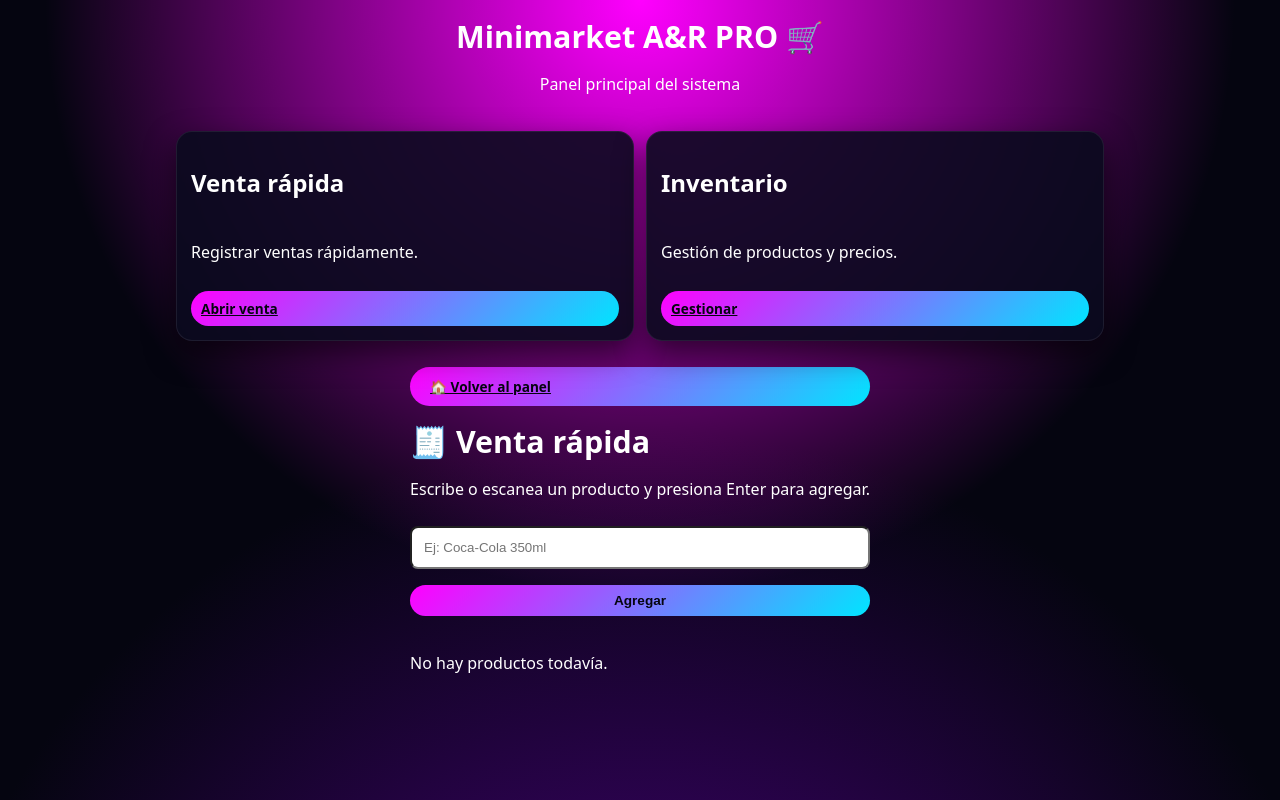
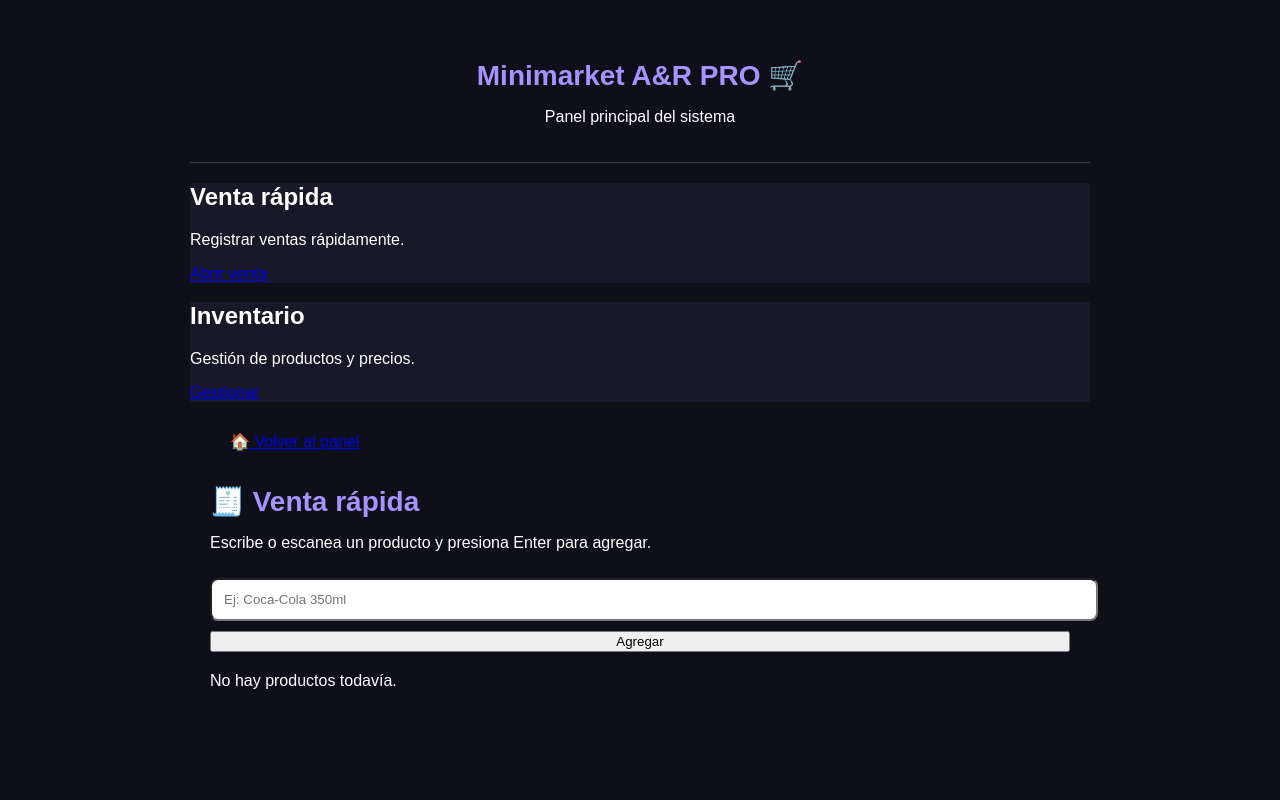
Before and after one commit to alexandrajerez21-design/Arstore, a React (Vite) app: page /venta in a window 1280 px wide. Shown: the top 800 px of the page. Built offline with nearby package versions, Linux system fonts and the light colour scheme.

Commit message:
Update styles.css

```diff
--- a/src/styles.css
+++ b/src/styles.css
@@ -1,303 +1,41 @@
-:root {
-  --bg1: #17002b;
-  --bg2: #4b0082;
-  --bg3: #ff00ff;
-  --accent: #00e5ff;
-  --accent-soft: rgba(0, 229, 255, 0.12);
-  --card-bg: rgba(10, 10, 30, 0.9);
-}
-
-* {
-  box-sizing: border-box;
-}
+/* ================================
+   🌌 Tema general ARstore
+   ================================ */
 
 body {
   margin: 0;
-  min-height: 100vh;
-  font-family: system-ui, -apple-system, BlinkMacSystemFont, "Segoe UI", sans-serif;
-  background: radial-gradient(circle at top, var(--bg3) 0, transparent 45%),
-              radial-gradient(circle at bottom, var(--bg2) 0, #050510 55%);
+  font-family: Arial, Helvetica, sans-serif;
+  background: #0f0f19;
   color: #fff;
 }
 
-/* App layout */
+/* Contenedor general */
 .app {
-  min-height: 100vh;
-  display: flex;
-  flex-direction: column;
-  padding: 16px;
-  max-width: 960px;
-  margin: 0 auto;
+  max-width: 900px;
+  margin: auto;
+  padding: 20px;
 }
+
+/* ================================
+   🏠 Encabezado/Menú principal
+   ================================ */
 
 .app-header {
   text-align: center;
-  margin-bottom: 20px;
+  padding: 20px 10px;
+  border-bottom: 1px solid #3a3a55;
 }
 
 .app-title {
-  font-size: 1.9rem;
-  margin: 0;
+  font-size: 28px;
+  font-weight: bold;
+  color: #a892ff;
+  margin-bottom: 5px;
 }
 
-.app-badge {
-  display: inline-block;
-  margin-top: 4px;
-  padding: 4px 10px;
-  border-radius: 999px;
-  font-size: 0.75rem;
-  background: var(--accent-soft);
-  border: 1px solid var(--accent);
-  color: var(--accent);
-}
-
-.app-tagline {
-  margin-top: 10px;
-  font-size: 0.95rem;
-  opacity: 0.85;
-}
-
-/* Resumen superior */
-.app-summary {
-  display: flex;
-  flex-wrap: wrap;
-  gap: 8px;
-  margin-bottom: 14px;
-  font-size: 0.8rem;
-  opacity: 0.9;
-}
-
-.chip {
-  padding: 4px 10px;
-  border-radius: 999px;
-  background: rgba(255, 255, 255, 0.06);
-  border: 1px solid rgba(255, 255, 255, 0.09);
-}
-
-/* Grid de tarjetas */
-.menu-grid {
-  display: grid;
-  grid-template-columns: 1fr;
-  gap: 12px;
-}
-
-@media (min-width: 640px) {
-  .menu-grid {
-    grid-template-columns: 1fr 1fr;
-  }
-}
+/* ================================
+   🔷 Tarjetas
+   ================================ */
 
 .card {
-  background: var(--card-bg);
-  border-radius: 16px;
-  padding: 14px;
-  border: 1px solid rgba(255, 255, 255, 0.08);
-  box-shadow: 0 12px 30px rgba(0, 0, 0, 0.6);
-  backdrop-filter: blur(12px);
-  display: flex;
-  flex-direction: column;
-  gap: 6px;
-}
-
-.card-label {
-  font-size: 0.7rem;
-  text-transform: uppercase;
-  letter-spacing: 0.1em;
-  opacity: 0.7;
-}
-
-.card-title {
-  font-size: 1.02rem;
-  font-weight: 600;
-}
-
-.card-body {
-  font-size: 0.85rem;
-  opacity: 0.9;
-}
-
-.card-footer {
-  margin-top: 8px;
-  display: flex;
-  justify-content: space-between;
-  align-items: center;
-  font-size: 0.75rem;
-  opacity: 0.85;
-}
-
-/* Botón principal */
-.btn-primary {
-  margin-top: 6px;
-  width: 100%;
-  padding: 8px 10px;
-  border-radius: 999px;
-  border: none;
-  font-size: 0.85rem;
-  font-weight: 600;
-  color: #050510;
-  background: linear-gradient(135deg, #ff00ff, #00e5ff);
-  cursor: pointer;
-}
-
-.btn-primary:active {
-  transform: scale(0.98);
-}
-
-/* Pie de página */
-.app-footer {
-  margin-top: 18px;
-  font-size: 0.7rem;
-  text-align: center;
-  opacity: 0.65;
-}:root {
-  --bg1: #17002b;
-  --bg2: #4b0082;
-  --bg3: #ff00ff;
-  --accent: #00e5ff;
-  --accent-soft: rgba(0, 229, 255, 0.12);
-  --card-bg: rgba(10, 10, 30, 0.9);
-}
-
-* {
-  box-sizing: border-box;
-}
-
-body {
-  margin: 0;
-  min-height: 100vh;
-  font-family: system-ui, -apple-system, BlinkMacSystemFont, "Segoe UI", sans-serif;
-  background: radial-gradient(circle at top, var(--bg3) 0, transparent 45%),
-              radial-gradient(circle at bottom, var(--bg2) 0, #050510 55%);
-  color: #fff;
-}
-
-/* App layout */
-.app {
-  min-height: 100vh;
-  display: flex;
-  flex-direction: column;
-  padding: 16px;
-  max-width: 960px;
-  margin: 0 auto;
-}
-
-.app-header {
-  text-align: center;
-  margin-bottom: 20px;
-}
-
-.app-title {
-  font-size: 1.9rem;
-  margin: 0;
-}
-
-.app-badge {
-  display: inline-block;
-  margin-top: 4px;
-  padding: 4px 10px;
-  border-radius: 999px;
-  font-size: 0.75rem;
-  background: var(--accent-soft);
-  border: 1px solid var(--accent);
-  color: var(--accent);
-}
-
-.app-tagline {
-  margin-top: 10px;
-  font-size: 0.95rem;
-  opacity: 0.85;
-}
-
-/* Resumen superior */
-.app-summary {
-  display: flex;
-  flex-wrap: wrap;
-  gap: 8px;
-  margin-bottom: 14px;
-  font-size: 0.8rem;
-  opacity: 0.9;
-}
-
-.chip {
-  padding: 4px 10px;
-  border-radius: 999px;
-  background: rgba(255, 255, 255, 0.06);
-  border: 1px solid rgba(255, 255, 255, 0.09);
-}
-
-/* Grid de tarjetas */
-.menu-grid {
-  display: grid;
-  grid-template-columns: 1fr;
-  gap: 12px;
-}
-
-@media (min-width: 640px) {
-  .menu-grid {
-    grid-template-columns: 1fr 1fr;
-  }
-}
-
-.card {
-  background: var(--card-bg);
-  border-radius: 16px;
-  padding: 14px;
-  border: 1px solid rgba(255, 255, 255, 0.08);
-  box-shadow: 0 12px 30px rgba(0, 0, 0, 0.6);
-  backdrop-filter: blur(12px);
-  display: flex;
-  flex-direction: column;
-  gap: 6px;
-}
-
-.card-label {
-  font-size: 0.7rem;
-  text-transform: uppercase;
-  letter-spacing: 0.1em;
-  opacity: 0.7;
-}
-
-.card-title {
-  font-size: 1.02rem;
-  font-weight: 600;
-}
-
-.card-body {
-  font-size: 0.85rem;
-  opacity: 0.9;
-}
-
-.card-footer {
-  margin-top: 8px;
-  display: flex;
-  justify-content: space-between;
-  align-items: center;
-  font-size: 0.75rem;
-  opacity: 0.85;
-}
-
-/* Botón principal */
-.btn-primary {
-  margin-top: 6px;
-  width: 100%;
-  padding: 8px 10px;
-  border-radius: 999px;
-  border: none;
-  font-size: 0.85rem;
-  font-weight: 600;
-  color: #050510;
-  background: linear-gradient(135deg, #ff00ff, #00e5ff);
-  cursor: pointer;
-}
-
-.btn-primary:active {
-  transform: scale(0.98);
-}
-
-/* Pie de página */
-.app-footer {
-  margin-top: 18px;
-  font-size: 0.7rem;
-  text-align: center;
-  opacity: 0.65;
-}
+  background: #181828;
```
